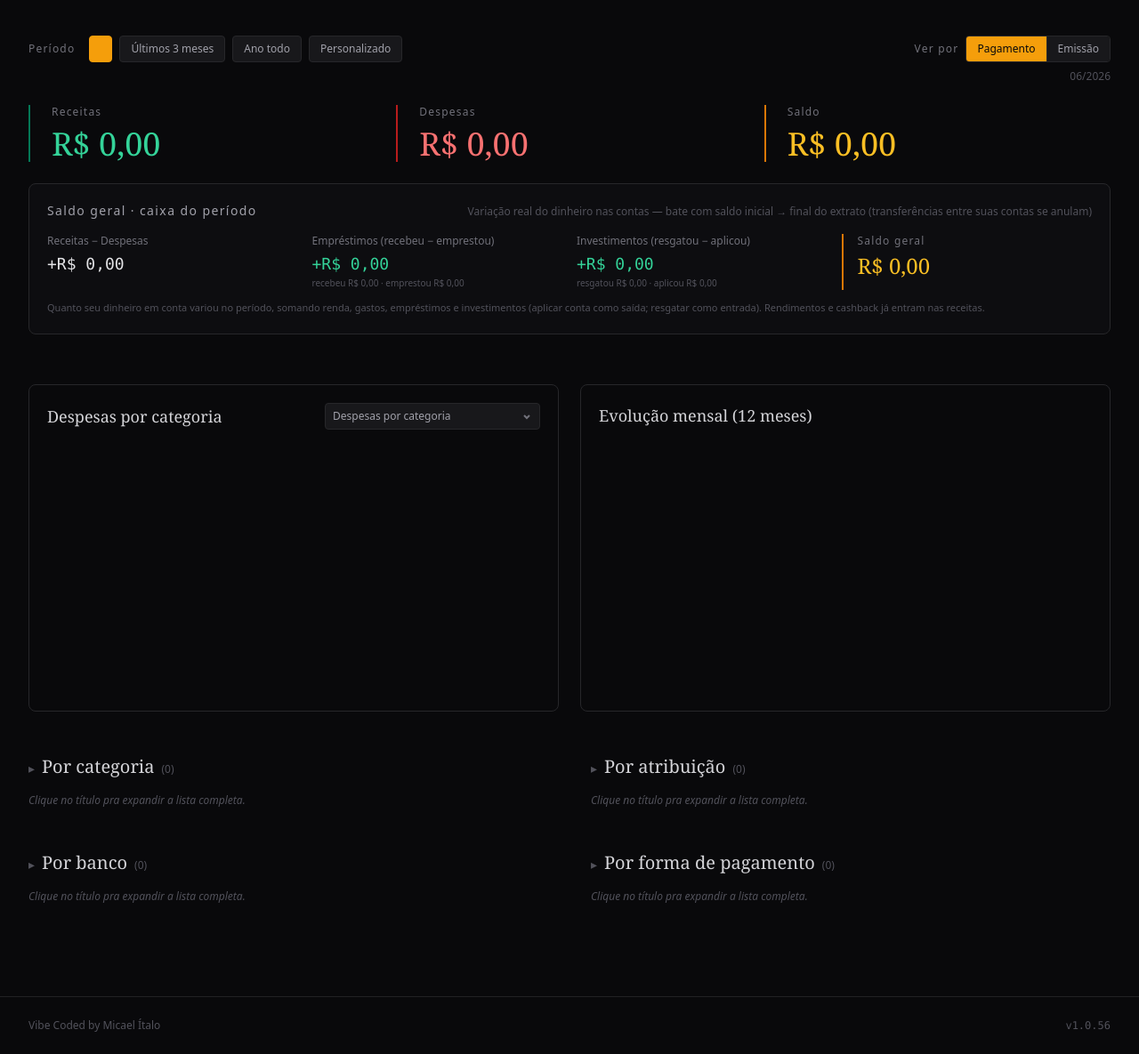
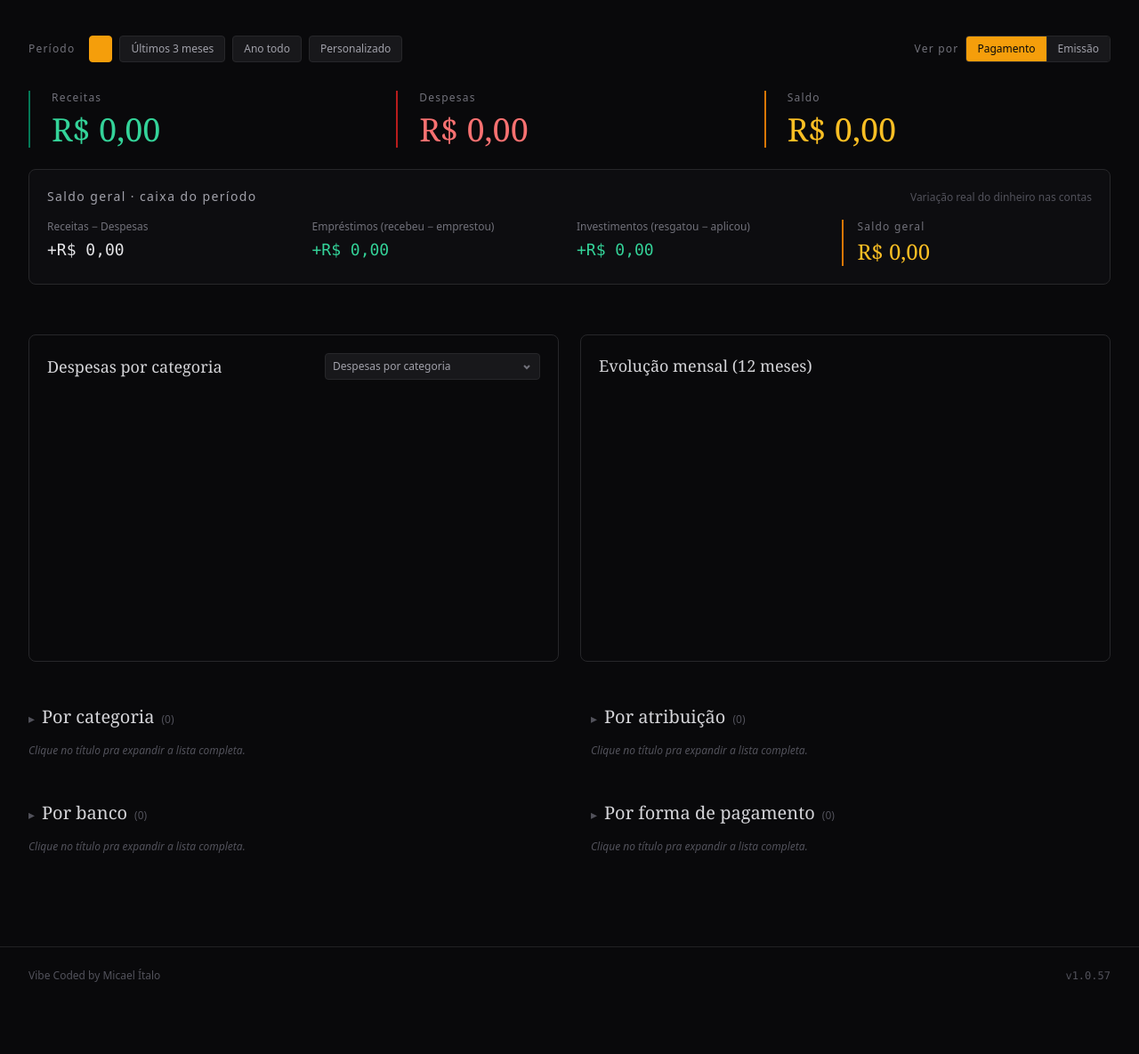
Before and after one commit to ImContradiction9/nexum, a FastAPI app: page / in a window 1280 px wide. Shown: the part 87-1272 px from the top of the page at 89% size. After the commit the page ends 1191 px from the top, so only its background shows below. Run offline with FastAPI, Linux system fonts and the light colour scheme; data comes from the database, SQL or seed files in the repository; data that the repository does not hold is empty; a map, chart or similar area stays blank; some libraries are stand-ins or nearby versions.

Commit message:
1.0.57: dashboard mais limpo + saldo geral ocultavel e reposicionado
- Saldo geral (caixa) movido para logo ACIMA de Emprestimos a terceiros.
- Saldo geral agora pode ser ocultado (botao "ocultar" + entra na barra de
  blocos ocultos para restaurar); registrado em blocosDashboard.
- Limpeza de textos: removido o paragrafo explicativo longo e os subtitulos
  verbosos do saldo geral e de emprestimos; removida a data redundante abaixo
  do seletor de periodo (ja aparece no proprio seletor).

```diff
--- a/app/__init__.py
+++ b/app/__init__.py
@@ -1,2 +1,2 @@
 """Nexum — app local de gestão financeira."""
-__version__ = "1.0.56"
+__version__ = "1.0.57"
--- a/app/static/app.js
+++ b/app/static/app.js
@@ -84,6 +84,7 @@ function financeiro() {
     blocosDashboard: [
       { id: 'kpis_principais',   nome: 'Receitas / Despesas / Saldo' },
       { id: 'kpis_secundarios',  nome: 'Essenciais / Discricionárias / Investido' },
+      { id: 'saldo_geral',       nome: 'Saldo geral (caixa)' },
       { id: 'emprestimos',       nome: 'Empréstimos a terceiros' },
       { id: 'alertas',           nome: 'Avisos de não categorizadas' },
       { id: 'graficos',          nome: 'Gráficos (categoria e evolução)' },
--- a/app/templates/index.html
+++ b/app/templates/index.html
@@ -172,10 +172,6 @@
       </div>
     </div>
 
-    <div class="flex items-center justify-end -mt-6 mb-6">
-      <span class="text-xs text-zinc-600" x-text="rotuloPeriodo()"></span>
-    </div>
-
     <!-- Barra de blocos ocultos (mostrar de volta) -->
     <div x-show="nBlocosOcultos() > 0" class="mb-6 flex items-center flex-wrap gap-x-2 gap-y-1 text-xs text-zinc-500">
       <span class="text-zinc-600 tracking-wider mr-1" x-text="nBlocosOcultos() + ' bloco(s) oculto(s):'"></span>
@@ -230,47 +226,6 @@
       </div>
     </div>
 
-    <!-- Saldo geral = saldo em caixa real: variação do dinheiro nas contas (bate com o extrato) -->
-    <div x-show="dashboard.saldo_geral !== undefined" class="border border-zinc-800 rounded-lg p-5 mb-8 bg-zinc-900/30">
-      <div class="flex items-baseline justify-between mb-4">
-        <h3 class="text-sm tracking-widest text-zinc-400">Saldo geral · caixa do período</h3>
-        <span class="text-xs text-zinc-600">Variação real do dinheiro nas contas — bate com saldo inicial → final do extrato (transferências entre suas contas se anulam)</span>
-      </div>
-      <div class="grid grid-cols-2 md:grid-cols-4 gap-4">
-        <div>
-          <div class="text-xs text-zinc-500 mb-1">Receitas − Despesas</div>
-          <div class="font-mono text-lg" :class="dashboard.saldo >= 0 ? 'text-zinc-200' : 'text-red-400'"
-               x-text="(dashboard.saldo >= 0 ? '+' : '') + brl(dashboard.saldo)"></div>
-        </div>
-        <div>
-          <div class="text-xs text-zinc-500 mb-1">Empréstimos (recebeu − emprestou)</div>
-          <div class="font-mono text-lg"
-               :class="(dashboard.fluxo_emprestimos?.liquido ?? 0) >= 0 ? 'text-emerald-400' : 'text-red-400'"
-               x-text="((dashboard.fluxo_emprestimos?.liquido ?? 0) >= 0 ? '+' : '') + brl(dashboard.fluxo_emprestimos?.liquido ?? 0)"></div>
-          <div class="text-[10px] text-zinc-600"
-               x-text="'recebeu ' + brl(dashboard.fluxo_emprestimos?.recebido ?? 0) + ' · emprestou ' + brl(dashboard.fluxo_emprestimos?.concedido ?? 0)"></div>
-        </div>
-        <div>
-          <div class="text-xs text-zinc-500 mb-1">Investimentos (resgatou − aplicou)</div>
-          <div class="font-mono text-lg"
-               :class="(dashboard.fluxo_investimentos?.liquido ?? 0) >= 0 ? 'text-emerald-400' : 'text-red-400'"
-               x-text="((dashboard.fluxo_investimentos?.liquido ?? 0) >= 0 ? '+' : '') + brl(dashboard.fluxo_investimentos?.liquido ?? 0)"></div>
-          <div class="text-[10px] text-zinc-600"
-               x-text="'resgatou ' + brl(dashboard.fluxo_investimentos?.resgatado ?? 0) + ' · aplicou ' + brl(dashboard.fluxo_investimentos?.aplicado ?? 0)"></div>
-        </div>
-        <div class="border-l-2 border-amber-600 pl-4">
-          <div class="text-xs tracking-widest text-zinc-500 mb-1">Saldo geral</div>
-          <div class="font-serif text-2xl font-medium"
-               :class="(dashboard.saldo_geral ?? 0) >= 0 ? 'text-amber-400' : 'text-red-400'"
-               x-text="brl(dashboard.saldo_geral ?? 0)"></div>
-        </div>
-      </div>
-      <p class="text-[11px] text-zinc-600 mt-3">
-        Quanto seu dinheiro em conta variou no período, somando renda, gastos, empréstimos e investimentos
-        (aplicar conta como saída; resgatar como entrada). Rendimentos e cashback já entram nas receitas.
-      </p>
-    </div>
-
     <!-- Linha secundária: breakdown (Essenciais + Discricionárias + Investido) -->
     <div x-show="(dashboard.despesas > 0 || dashboard.investido_mes > 0) && !blocoOculto('kpis_secundarios')"
          class="relative group mb-6">
@@ -324,6 +279,44 @@
       </div>
     </div>
 
+    <!-- Saldo geral = saldo em caixa real (variação do dinheiro nas contas) -->
+    <div x-show="dashboard.saldo_geral !== undefined && !blocoOculto('saldo_geral')"
+         class="border border-zinc-800 rounded-lg p-5 mb-8 bg-zinc-900/30 relative group">
+      <button @click="ocultarBloco('saldo_geral')"
+              class="absolute right-3 top-3 text-[10px] tracking-wider text-zinc-700 hover:text-amber-400 opacity-0 group-hover:opacity-100 transition">
+        ocultar
+      </button>
+      <div class="flex items-baseline justify-between mb-4">
+        <h3 class="text-sm tracking-widest text-zinc-400">Saldo geral · caixa do período</h3>
+        <span class="text-xs text-zinc-600">Variação real do dinheiro nas contas</span>
+      </div>
+      <div class="grid grid-cols-2 md:grid-cols-4 gap-4">
+        <div>
+          <div class="text-xs text-zinc-500 mb-1">Receitas − Despesas</div>
+          <div class="font-mono text-lg" :class="dashboard.saldo >= 0 ? 'text-zinc-200' : 'text-red-400'"
+               x-text="(dashboard.saldo >= 0 ? '+' : '') + brl(dashboard.saldo)"></div>
+        </div>
+        <div>
+          <div class="text-xs text-zinc-500 mb-1">Empréstimos (recebeu − emprestou)</div>
+          <div class="font-mono text-lg"
+               :class="(dashboard.fluxo_emprestimos?.liquido ?? 0) >= 0 ? 'text-emerald-400' : 'text-red-400'"
+               x-text="((dashboard.fluxo_emprestimos?.liquido ?? 0) >= 0 ? '+' : '') + brl(dashboard.fluxo_emprestimos?.liquido ?? 0)"></div>
+        </div>
+        <div>
+          <div class="text-xs text-zinc-500 mb-1">Investimentos (resgatou − aplicou)</div>
+          <div class="font-mono text-lg"
+               :class="(dashboard.fluxo_investimentos?.liquido ?? 0) >= 0 ? 'text-emerald-400' : 'text-red-400'"
+               x-text="((dashboard.fluxo_investimentos?.liquido ?? 0) >= 0 ? '+' : '') + brl(dashboard.fluxo_investimentos?.liquido ?? 0)"></div>
+        </div>
+        <div class="border-l-2 border-amber-600 pl-4">
+          <div class="text-xs tracking-widest text-zinc-500 mb-1">Saldo geral</div>
+          <div class="font-serif text-2xl font-medium"
+               :class="(dashboard.saldo_geral ?? 0) >= 0 ? 'text-amber-400' : 'text-red-400'"
+               x-text="brl(dashboard.saldo_geral ?? 0)"></div>
+        </div>
+      </div>
+    </div>
+
     <!-- Resumo de empréstimos (saldo acumulado a receber) -->
     <div x-show="dashboard.emprestimos && (dashboard.emprestimos.emprestado > 0 || dashboard.emprestimos.recebido > 0) && !blocoOculto('emprestimos')"
          class="bg-zinc-900/40 border border-zinc-800 rounded-lg p-5 mb-8 relative group">
@@ -333,7 +326,7 @@
       </button>
       <div class="flex items-baseline justify-between mb-4">
         <h3 class="text-sm tracking-widest text-zinc-400">Empréstimos a terceiros · acumulado</h3>
-        <span class="text-xs text-zinc-600">Saldo total a receber (todo o histórico) · Despesa = emprestou · Receita = recebeu</span>
+        <span class="text-xs text-zinc-600">Saldo a receber · todo o histórico</span>
       </div>
       <div class="grid grid-cols-3 gap-6 mb-4">
         <div>
```
